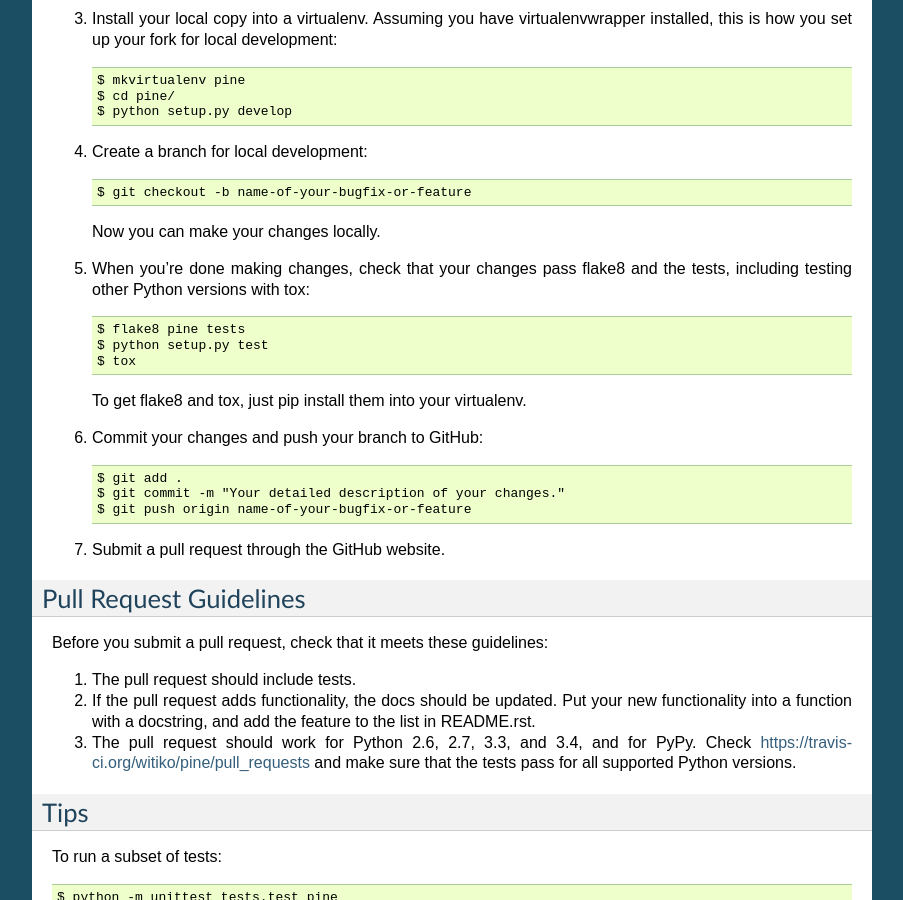
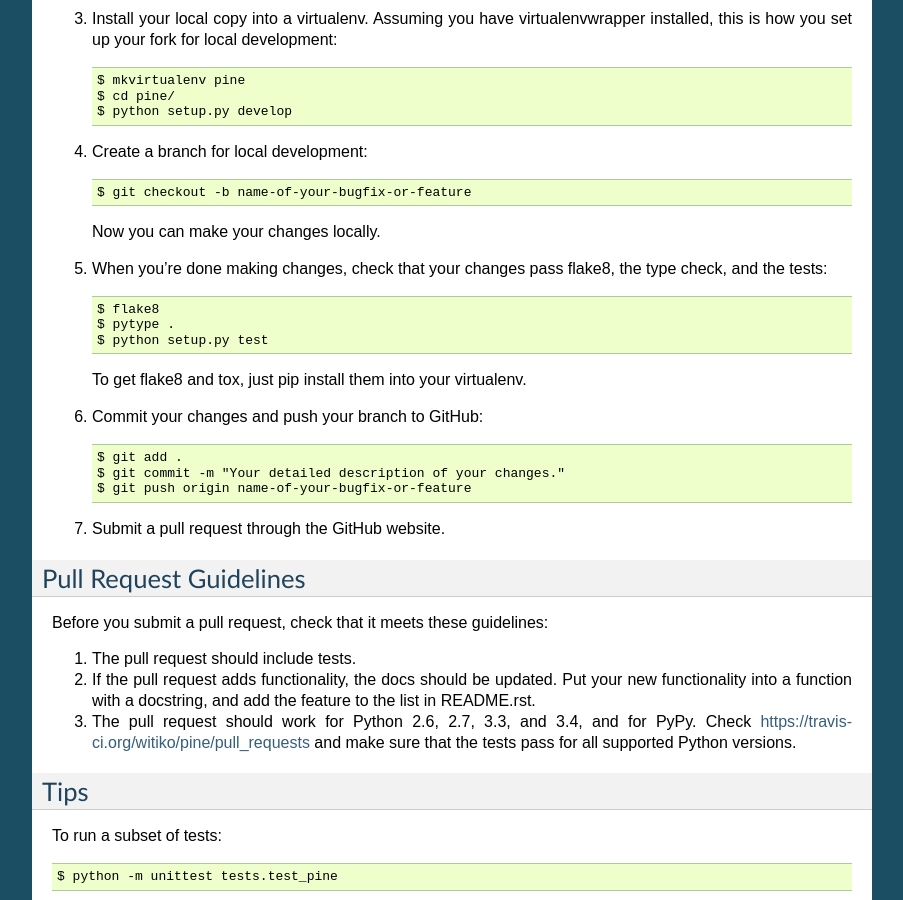
Before and after one commit to MIR-MU/pine, a Sphinx documentation site: the page built from docs/contributing.rst, in a window 1280 px wide and 900 px high, scrolled down 1171 px. Shown: the whole window, without its empty margins (198-1101 px from the left). Built offline with Sphinx 7.4.7, drawn with Linux system fonts in a browser that asks for light colours.

Commit message:
Miscellaneous updates to the documentation

```diff
--- a/AUTHORS.rst
+++ b/AUTHORS.rst
@@ -5,7 +5,7 @@
 Development Lead
 ----------------
 
-* Vítek Novotný <witiko@mail.muni.cz>
+* Vít Novotný <witiko@mail.muni.cz>
 
 Contributors
 ------------
--- a/CONTRIBUTING.rst
+++ b/CONTRIBUTING.rst
@@ -74,11 +74,11 @@
 
    Now you can make your changes locally.
 
-5. When you're done making changes, check that your changes pass flake8 and the tests, including testing other Python versions with tox::
+5. When you're done making changes, check that your changes pass flake8, the type check, and the tests::
 
-    $ flake8 pine tests
+    $ flake8
+    $ pytype .
     $ python setup.py test
-    $ tox
 
    To get flake8 and tox, just pip install them into your virtualenv.
 
--- a/HISTORY.rst
+++ b/HISTORY.rst
@@ -3,7 +3,7 @@
 History
 -------
 
-0.1.0 (2021-01-30)
+0.1.0 (2021-06-01)
 ---------------------
 
 * First release on PyPI.
--- a/docs/installation.rst
+++ b/docs/installation.rst
@@ -4,9 +4,9 @@
 
 At the command line::
 
-    $ easy_install pine
+    $ easy_install position-independent-embeddings
 
 Or, if you have virtualenvwrapper installed::
 
     $ mkvirtualenv pine
-    $ pip install pine
+    $ pip install position-independent-embeddings
```
Also changed, not shown: 2 other files.
